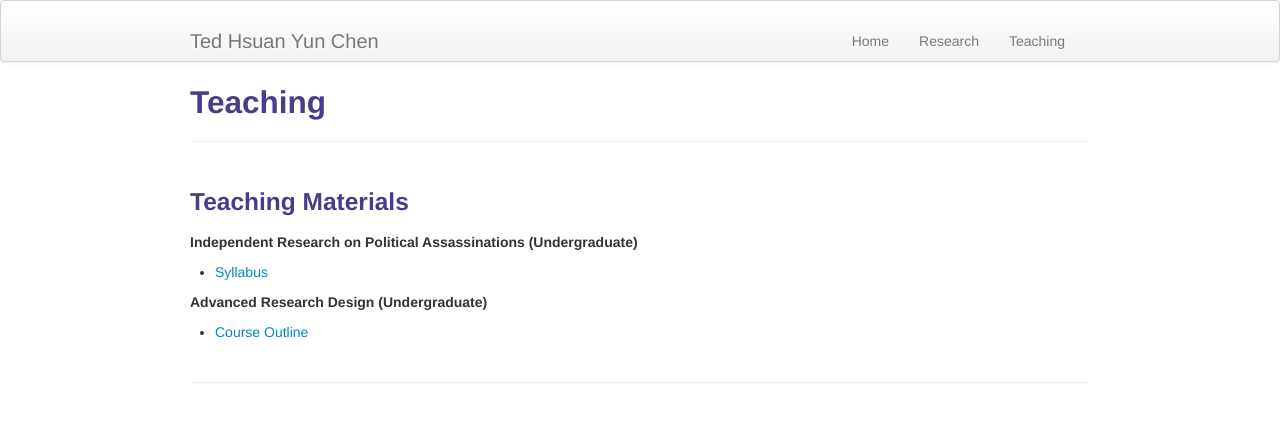
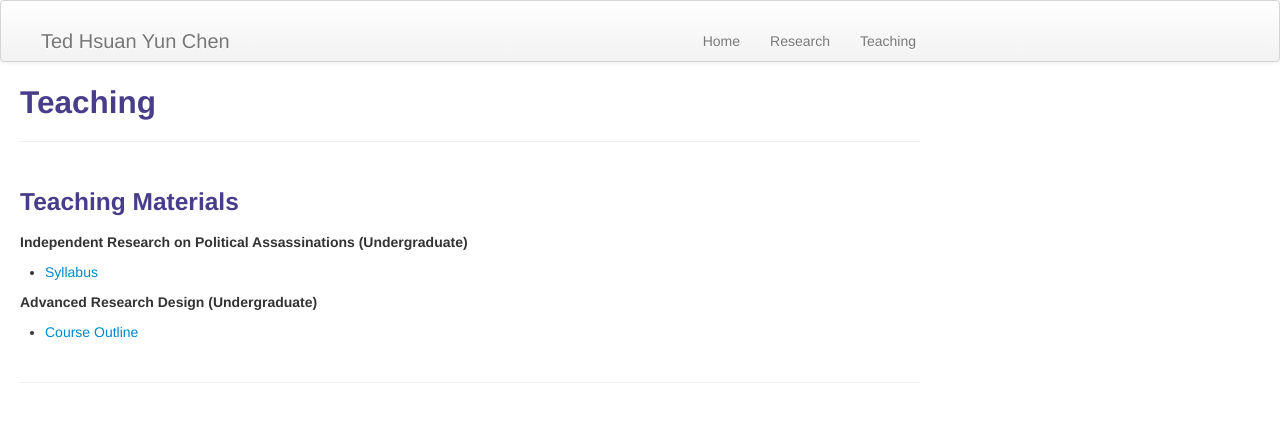
Before and after one commit to tedhchen/tedhchen.github.io, a Jekyll site: the page built from pages/teaching.md, in a window 1280 px wide. Shown: the top 422 px of the page. Built offline with Jekyll 4.4.1, drawn with Linux system fonts in a browser that asks for light colours.

Commit message:
adjusted margins

```diff
--- a/assets/themes/twitter/css/style.css
+++ b/assets/themes/twitter/css/style.css
@@ -1,6 +1,6 @@
 /* Custom container */
 .container-narrow {
-  margin: 20px auto;
+  margin: 20px;
   max-width: 900px;
   padding: 0px; }
 
```
